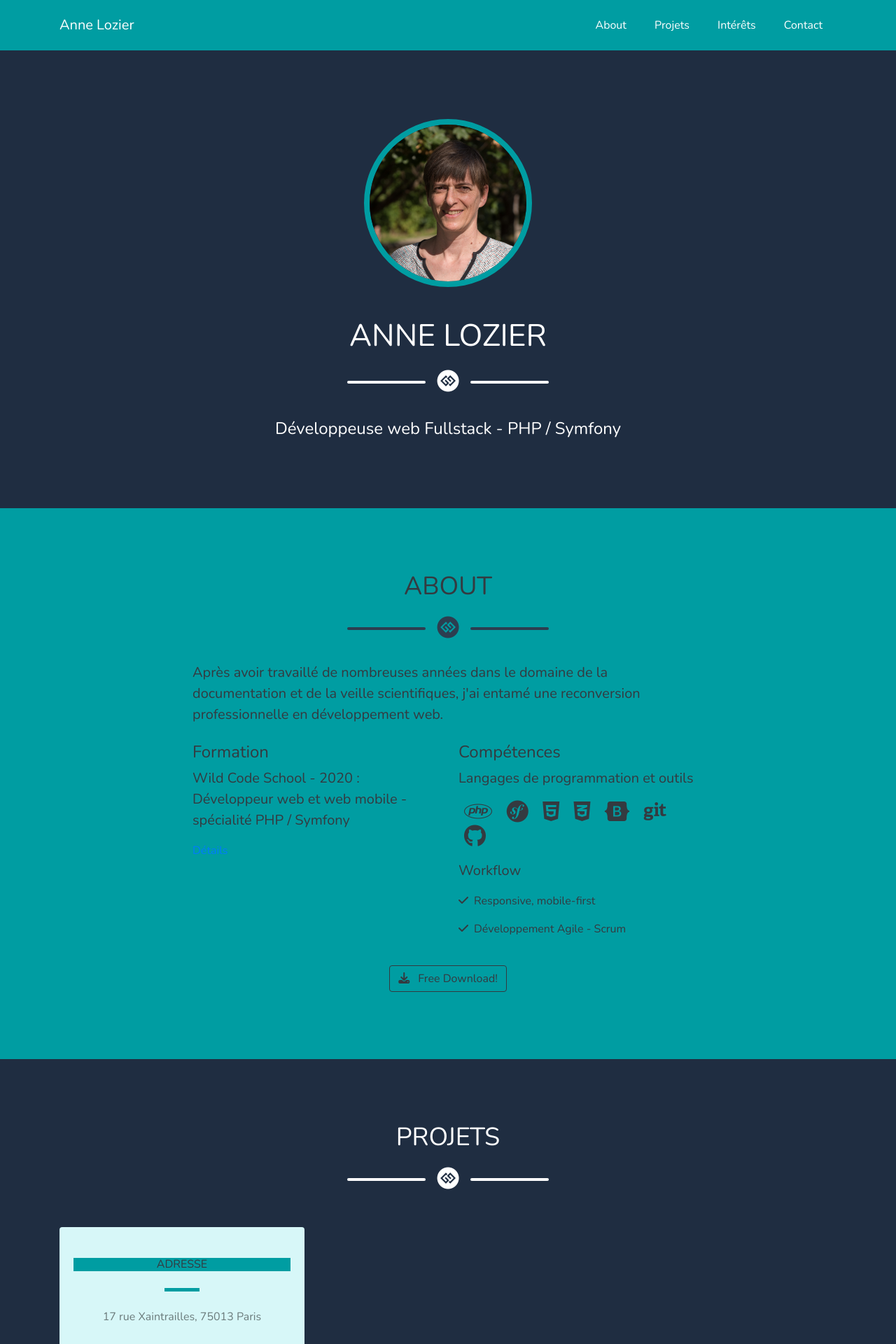
After one commit to aloz-lab/resume, a Symfony app: template templates/index.html.twig in a window 1280 px wide. The commit adds this page. Shown: the top 1920 px of the page at 70% size. Run offline with Twig, Linux system fonts and the light colour scheme; the template is opened without the code that fills it, so the values that code supplies are empty; some libraries are stand-ins or nearby versions.

Commit message:
html and css

```diff
--- a/templates/base.html.twig
+++ b/templates/base.html.twig
@@ -2,11 +2,23 @@
 <html>
     <head>
         <meta charset="UTF-8">
-        <title>{% block title %}Welcome!{% endblock %}</title>
+        <title>{% block title %}Anne Lozier{% endblock %}</title>
+        <link href="https://fonts.googleapis.com/css?family=Montserrat:400,700" rel="stylesheet" type="text/css" />
+        <link href="https://fonts.googleapis.com/css?family=Lato:400,700,400italic,700italic" rel="stylesheet" type="text/css" />
+        <link href="https://fonts.googleapis.com/css?family=Varela+Round" rel="stylesheet" />
+        <link href="https://fonts.googleapis.com/css?family=Nunito:200,200i,300,300i,400,400i,600,600i,700,700i,800,800i,900,900i" rel="stylesheet" />
+        <script src="https://kit.fontawesome.com/12c728ad22.js" crossorigin="anonymous"></script>
+        <link rel="stylesheet" href="https://stackpath.bootstrapcdn.com/bootstrap/4.5.0/css/bootstrap.min.css" integrity="sha384-9aIt2nRpC12Uk9gS9baDl411NQApFmC26EwAOH8WgZl5MYYxFfc+NcPb1dKGj7Sk" crossorigin="anonymous">
+        <link rel="stylesheet" href="/assets/css/style.css">
         {% block stylesheets %}{% endblock %}
     </head>
-    <body>
-        {% block body %}{% endblock %}
+    <body id="page-top">
+    {% include 'navbar.html.twig' %}
+    {% block body %}{% endblock %}
+    {% include 'footer.html.twig' %}
+    <script src="https://code.jquery.com/jquery-3.5.1.slim.min.js" integrity="sha384-DfXdz2htPH0lsSSs5nCTpuj/zy4C+OGpamoFVy38MVBnE+IbbVYUew+OrCXaRkfj" crossorigin="anonymous"></script>
+    <script src="https://cdn.jsdelivr.net/npm/popper.js@1.16.0/dist/umd/popper.min.js" integrity="sha384-Q6E9RHvbIyZFJoft+2mJbHaEWldlvI9IOYy5n3zV9zzTtmI3UksdQRVvoxMfooAo" crossorigin="anonymous"></script>
+    <script src="https://stackpath.bootstrapcdn.com/bootstrap/4.5.0/js/bootstrap.min.js" integrity="sha384-OgVRvuATP1z7JjHLkuOU7Xw704+h835Lr+6QL9UvYjZE3Ipu6Tp75j7Bh/kR0JKI" crossorigin="anonymous"></script>
         {% block javascripts %}{% endblock %}
     </body>
 </html>
--- /dev/null
+++ b/templates/footer.html.twig
@@ -0,0 +1,6 @@
+<!-- Copyright Section-->
+<footer>
+    <div class="copyright py-4 text-center bg-dark text-white">
+        <div class="container"><small>Copyright © Anne Lozier 2020</small></div>
+    </div>
+</footer>
--- /dev/null
+++ b/templates/index.html.twig
@@ -0,0 +1,175 @@
+{% extends 'base.html.twig' %}
+
+{% block body %}
+    <!-- Masthead-->
+    <header class="masthead bg-primary text-white text-center">
+        <div class="container d-flex align-items-center flex-column">
+            <!-- Masthead Avatar Image-->
+            <img class="img-fluid img-profile rounded-circle mx-auto mb-5" src="/assets/pictures/Anne_Lozier_carre.jpg" alt="photo" />
+            <!-- Masthead Heading-->
+            <h1 class="masthead-heading text-uppercase mb-0">Anne Lozier</h1>
+            <!-- Icon Divider-->
+            <div class="divider-custom divider-light">
+                <div class="divider-custom-line"></div>
+                <div class="divider-custom-icon"><i class="fab fa-gg-circle"></i></div>
+                <div class="divider-custom-line"></div>
+            </div>
+            <!-- Masthead Subheading-->
+            <p class="masthead-subheading font-weight-light mb-0">Développeuse web Fullstack - PHP / Symfony</p>
+        </div>
+    </header>
+
+    <!-- About Section-->
+    <section class="page-section bg-secondary text-dark mb-0" id="about">
+        <div class="container">
+            <!-- About Section Heading-->
+            <h2 class="page-section-heading text-center text-uppercase text-dark">About</h2>
+            <!-- Icon Divider-->
+            <div class="divider-custom">
+                <div class="divider-custom-line"></div>
+                <div class="divider-custom-icon"><i class="fab fa-gg-circle"></i></div>
+                <div class="divider-custom-line"></div>
+            </div>
+            <!-- About Section Content-->
+            <div class="row">
+                <div class="col-lg-8 mx-auto">
+                    <p class="lead mb-4">Après avoir travaillé de nombreuses années dans le domaine de la documentation et de la veille scientifiques, j'ai entamé une reconversion professionnelle en développement web.</p>
+                </div>
+            </div>
+            <div class="row">
+                <div class="col-lg-4 ml-auto">
+                    <h4>Formation</h4>
+                    <p class="lead">Wild Code School - 2020 : Développeur web et web mobile - spécialité PHP / Symfony</p>
+                    <a href="https://www.wildcodeschool.com/fr-FR/formations/developpeur-web" target="_blank">Détails</a>
+                </div>
+                <div class="col-lg-4 mr-auto">
+                    <h4>Compétences</h4>
+                    <p class="lead">Langages de programmation et outils</p>
+                     <i class="fab fa-php fa-2x mx-2"></i>
+                     <i class="fab fa-symfony fa-2x mx-2"></i>
+                     <i class="fab fa-html5 fa-2x mx-2"></i>
+                     <i class="fab fa-css3-alt fa-2x mx-2"></i>
+                     <i class="fab fa-bootstrap fa-2x mx-2"></i>
+                     <i class="fab fa-git fa-2x mx-2"></i>
+                     <i class="fab fa-github fa-2x mx-2"></i>
+                    <p class="lead mt-3">Workflow</p>
+                    <p><i class="fas fa-check mr-2"></i>Responsive, mobile-first</p>
+                    <p><i class="fas fa-check mr-2"></i>Développement Agile - Scrum</p>
+                </div>
+            </div>
+            <!-- About Section Button-->
+            <div class="text-center mt-4">
+                <a class="btn btn-xl btn-outline-dark" href="">
+                    <i class="fas fa-download mr-2"></i>
+                    Free Download!
+                </a>
+            </div>
+        </div>
+    </section>
+
+    <!-- Project Section-->
+    <section class="page-section bg-primary text-white mb-0" id="projets">
+        <div class="container">
+            <!-- Project Section Heading-->
+            <h2 class="page-section-heading text-center text-uppercase text-white">Projets</h2>
+            <!-- Icon Divider-->
+            <div class="divider-custom divider-light">
+                <div class="divider-custom-line"></div>
+                <div class="divider-custom-icon"><i class="fab fa-gg-circle"></i></div>
+                <div class="divider-custom-line"></div>
+            </div>
+            <!-- Project Section Content-->
+            <div class="row">
+                <div class="col-md-4 mb-3 mb-md-0">
+                    <div class="card py-4 h-100">
+                        <img src="" class="card-img-top" alt="">
+                        <div class="card-body text-center">
+                            <h6 class="text-uppercase text-dark m-0">Adresse</h6>
+                            <hr class="my-4" />
+                            <div class="text-black-50">17 rue Xaintrailles, 75013 Paris</div>
+                        </div>
+                    </div>
+                </div>
+            </div>
+        </div>
+    </section>
+
+    <!-- Interests Section-->
+    <section class="page-section bg-secondary text-primary mb-0" id="interets">
+        <div class="container">
+            <!-- Interests Section Heading-->
+            <h2 class="page-section-heading text-center text-uppercase text-primary">Intérêts</h2>
+            <!-- Icon Divider-->
+            <div class="divider-custom">
+                <div class="divider-custom-line"></div>
+                <div class="divider-custom-icon"><i class="fab fa-gg-circle"></i><i class="fas fa-circle"></i><i class="fas fa-star"></i></div>
+                <div class="divider-custom-line"></div>
+            </div>
+            <!-- Interests Section Content-->
+            <div class="row">
+                <div class="col-lg-4 text-center mx-auto mt-4">
+                    <p class="lead"><i class="fas fa-camera fa-lg mr-2"></i>Photographie</p>
+                    <p class="lead"><i class="fas fa-running fa-lg mr-2"></i>Trail - Running</p>
+                    <p class="lead"><i class="far fa-shuttlecock fa-lg mr-2"></i>Badminton</p>
+                    <p class="lead"><i class="fas fa-hiking fa-lg mr-2"></i>Randonnée - Trekking</p>
+                    <p class="lead"><i class="fas fa-hands-helping fa-lg mr-2"></i>Bénévolat</p>
+                </div>
+            </div>
+        </div>
+    </section>
+
+    <!-- Contact Section-->
+    <section class="page-section bg-light text-primary" id="contact">
+        <div class="container">
+            <!-- Contact Section Heading-->
+            <h2 class="page-section-heading text-center text-uppercase text-primary mb-0">Contact</h2>
+            <!-- Icon Divider-->
+            <div class="divider-custom">
+                <div class="divider-custom-line"></div>
+                <div class="divider-custom-icon"><i class="fab fa-gg-circle"></i></div>
+                <div class="divider-custom-line"></div>
+            </div>
+            <div class="row">
+                <div class="col-md-4 mb-3 mb-md-0">
+                    <div class="card py-4 h-100">
+                        <div class="card-body text-center">
+                            <i class="fas fa-map-marked-alt text-primary mb-3"></i>
+                            <h6 class="text-uppercase m-0">Adresse</h6>
+                            <hr class="my-4" />
+                            <div class="text-black-50">17 rue Xaintrailles, 75013 Paris</div>
+                        </div>
+                    </div>
+                </div>
+                <div class="col-md-4 mb-3 mb-md-0">
+                    <div class="card py-4 h-100">
+                        <div class="card-body text-center">
+                            <i class="fas fa-envelope text-primary mb-3"></i>
+                            <h6 class="text-uppercase m-0">Email</h6>
+                            <hr class="my-4" />
+                            <div class="text-black-50"><a href="#!">alozier@orange.fr</a></div>
+                        </div>
+                    </div>
+                </div>
+                <div class="col-md-4 mb-3 mb-md-0">
+                    <div class="card py-4 h-100">
+                        <div class="card-body text-center">
+                            <i class="fas fa-mobile-alt text-primary mb-3"></i>
+                            <h6 class="text-uppercase m-0">Téléphone</h6>
+                            <hr class="my-4" />
+                            <div class="text-black-50">06 66 46 56 85</div>
+                        </div>
+                    </div>
+                </div>
+            </div>
+            <div class="social d-flex justify-content-center mt-4">
+                <a class="mx-2 mt-3" href="https://www.linkedin.com/in/anne-lozier/" target="_blank"><i class="fab fa-2x fa-linkedin"></i></a>
+                <a class="mx-2 mt-3" href="https://github.com/aloz-lab" target="_blank"><i class="fab fa-2x fa-github"></i></a>
+            </div>
+        </div>
+    </section>
+
+    <!-- Scroll to Top Button (Only visible on small and extra-small screen sizes)-->
+    <div class="scroll-to-top d-lg-none position-fixed">
+        <a class="js-scroll-trigger d-block text-center text-white rounded" href="#page-top"><i class="fa fa-chevron-up"></i></a>
+    </div>
+{% endblock %}
--- /dev/null
+++ b/templates/navbar.html.twig
@@ -0,0 +1,17 @@
+<nav class="navbar navbar-expand-lg bg-dark fixed-top" id="mainNav">
+    <div class="container">
+        <a class="navbar-brand js-scroll-trigger text-white " href="#page-top">Anne Lozier</a>
+        <button class="navbar-toggler navbar-toggler-right text-uppercase font-weight-bold bg-primary text-white rounded" type="button" data-toggle="collapse" data-target="#navbarResponsive" aria-controls="navbarResponsive" aria-expanded="false" aria-label="Toggle navigation">
+            Menu
+            <i class="fas fa-bars"></i>
+        </button>
+        <div class="collapse navbar-collapse" id="navbarResponsive">
+            <ul class="navbar-nav ml-auto">
+                <li class="nav-item mx-0 mx-lg-1"><a class="nav-link py-3 px-0 px-lg-3 rounded js-scroll-trigger text-white " href="#about">About</a></li>
+                <li class="nav-item mx-0 mx-lg-1"><a class="nav-link py-3 px-0 px-lg-3 rounded js-scroll-trigger text-white " href="#projets">Projets</a></li>
+                <li class="nav-item mx-0 mx-lg-1"><a class="nav-link py-3 px-0 px-lg-3 rounded js-scroll-trigger text-white " href="#interets">Intérêts</a></li>
+                <li class="nav-item mx-0 mx-lg-1"><a class="nav-link py-3 px-0 px-lg-3 rounded js-scroll-trigger text-white " href="#contact">Contact</a></li>
+            </ul>
+        </div>
+    </div>
+</nav>
```
Also changed, not shown: migrations/Version20200804075502.php (added, +31 -0 lines), src/Controller/HomeController.php (added, +24 -0 lines), src/Entity/Project.php (added, +75 -0 lines), src/Repository/ProjectRepository.php (added, +50 -0 lines), public/assets/css/style.css (added), public/assets/pictures/Anne_Lozier_carre.jpg (added), 1 other file.
